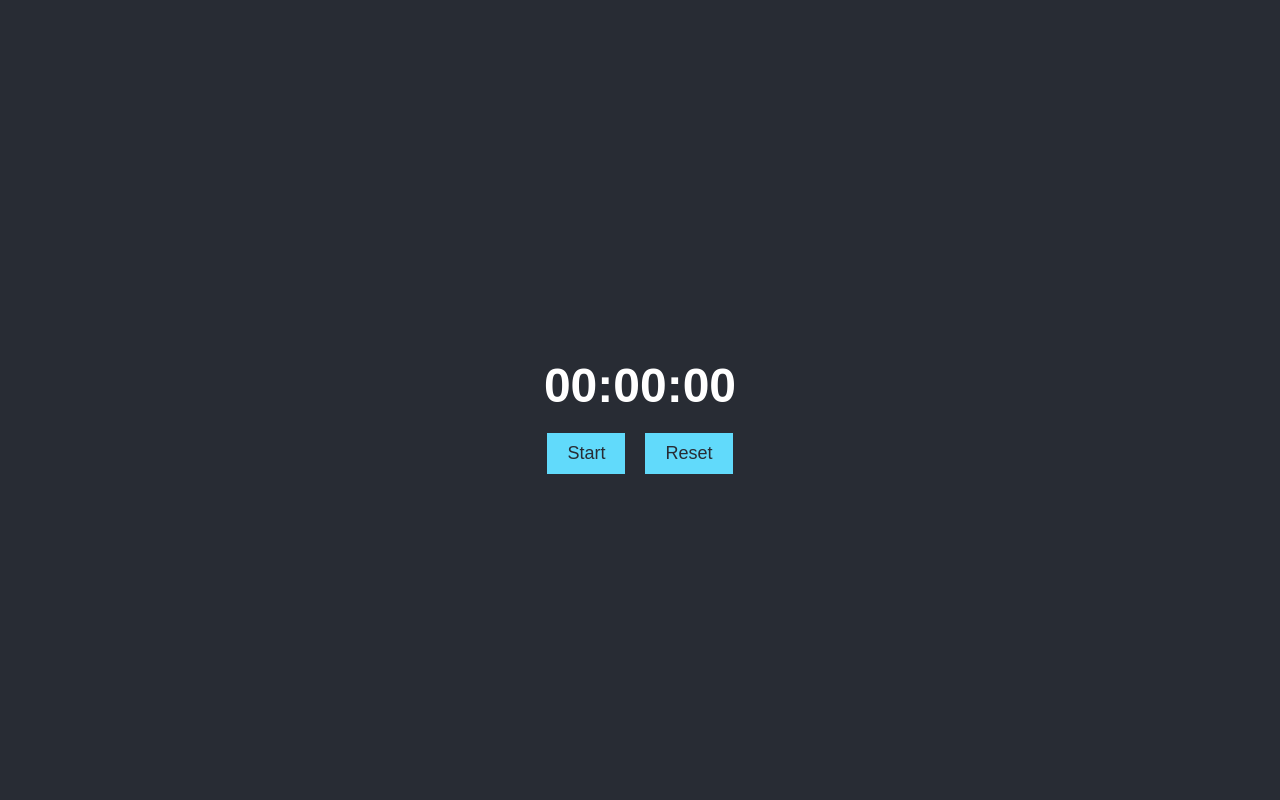
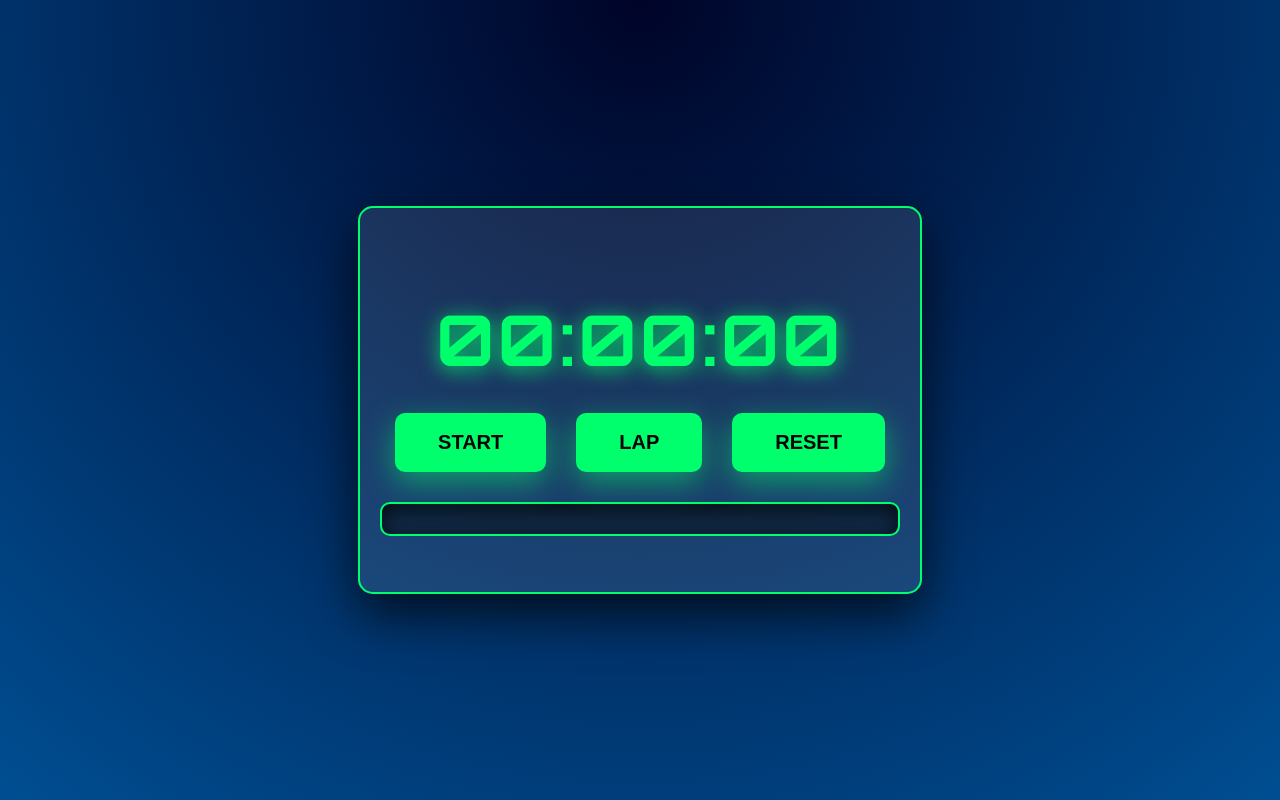
Before and after one commit to yaman099/Stop-Watch, a plain HTML site: page index.html in a window 1280 px wide. Drawn offline with Linux system fonts and the light colour scheme.

Commit message:
added sports mode

```diff
--- a/index.html
+++ b/index.html
@@ -11,8 +11,10 @@
         <h1>00:00:00</h1>
         <div class="controls">
             <button id="start-stop">Start</button>
+            <button id="lap">Lap</button>
             <button id="reset">Reset</button>
         </div>
+        <ul id="laps"></ul>
     </div>
     <script src="script.js"></script>
 </body>
--- a/script.js
+++ b/script.js
@@ -2,10 +2,13 @@ let timer;
 let isRunning = false;
 let startTime;
 let elapsedTime = 0;
+let lapCounter = 1;
 
 const display = document.querySelector('h1');
 const startStopButton = document.getElementById('start-stop');
 const resetButton = document.getElementById('reset');
+const lapButton = document.getElementById('lap');
+const lapsList = document.getElementById('laps');
 
 function updateTime() {
     elapsedTime = Date.now() - startTime;
@@ -43,4 +46,16 @@ resetButton.addEventListener('click', () => {
     isRunning = false;
     display.textContent = '00:00:00';
     startStopButton.textContent = 'Start';
+    lapsList.innerHTML = '';
+    lapCounter = 1;
 });
+
+lapButton.addEventListener('click', () => {
+    if (isRunning) {
+        const lapTime = formatTime(elapsedTime);
+        const lapItem = document.createElement('li');
+        lapItem.textContent = `Lap ${lapCounter}: ${lapTime}`;
+        lapsList.appendChild(lapItem);
+        lapCounter++;
+    }
+});
--- a/style.css
+++ b/style.css
@@ -1,4 +1,190 @@
+/* sports mode */
+@import url('https://fonts.googleapis.com/css2?family=Orbitron:wght@500;700&display=swap');
+
 body {
+    display: flex;
+    justify-content: center;
+    align-items: center;
+    height: 100vh;
+    margin: 0;
+    font-family: 'Orbitron', sans-serif;
+    background: radial-gradient(circle at top, #000428, #004e92);
+    color: #fff;
+}
+
+.stopwatch {
+    text-align: center;
+    background: rgba(255, 255, 255, 0.1);
+    padding: 40px 20px;
+    border-radius: 15px;
+    box-shadow: 0 20px 50px rgba(0, 0, 0, 0.7);
+    border: 2px solid #00ff6c;
+}
+
+h1 {
+    font-size: 70px;
+    margin-bottom: 30px;
+    letter-spacing: 3px;
+    text-shadow: 0 3px 20px rgba(0, 255, 108, 0.8);
+    color: #00ff6c;
+}
+
+.controls {
+    display: flex;
+    justify-content: center;
+    margin-bottom: 20px;
+}
+
+button {
+    background-color: #00ff6c;
+    border: 3px solid #00ff6c;
+    color: black;
+    padding: 15px 40px;
+    font-size: 20px;
+    margin: 0 15px;
+    cursor: pointer;
+    transition: all 0.3s ease;
+    border-radius: 10px;
+    box-shadow: 0 10px 30px rgba(0, 255, 108, 0.5);
+    outline: none;
+    font-weight: bold;
+    text-transform: uppercase;
+}
+
+button:hover {
+    background-color: #007a3d;
+    border-color: #007a3d;
+    transform: scale(1.05);
+    box-shadow: 0 15px 35px rgba(0, 255, 108, 0.7);
+    color: #fff;
+}
+
+button:active {
+    background-color: #004d26;
+    border-color: #004d26;
+    transform: scale(0.98);
+    box-shadow: 0 8px 25px rgba(0, 255, 108, 0.5);
+}
+
+#laps {
+    list-style-type: none;
+    padding: 0;
+    margin-top: 30px;
+    max-height: 200px;
+    overflow-y: auto;
+    background: rgba(0, 0, 0, 0.4);
+    border-radius: 10px;
+    padding: 15px;
+    box-shadow: inset 0 5px 20px rgba(0, 0, 0, 0.7);
+    border: 2px solid #00ff6c;
+}
+
+#laps li {
+    background-color: rgba(0, 255, 108, 0.3);
+    padding: 10px;
+    margin: 8px 0;
+    border-radius: 5px;
+    font-size: 20px;
+    color: #00ff6c;
+    text-shadow: 0 2px 5px rgba(0, 255, 108, 0.5);
+    transition: all 0.3s ease;
+}
+
+#laps li:hover {
+    background-color: rgba(0, 255, 108, 0.5);
+    transform: translateX(15px);
+}
+
+
+/* better UI version */
+/* body {
+    display: flex;
+    justify-content: center;
+    align-items: center;
+    height: 100vh;
+    margin: 0;
+    font-family: 'Poppins', sans-serif;
+    background: linear-gradient(135deg, #1e3c72 0%, #2a5298 100%);
+    color: #fff;
+}
+
+.stopwatch {
+    text-align: center;
+    background: rgba(255, 255, 255, 0.1);
+    padding: 40px 20px;
+    border-radius: 15px;
+    box-shadow: 0 10px 30px rgba(0, 0, 0, 0.3);
+}
+
+h1 {
+    font-size: 60px;
+    margin-bottom: 30px;
+    letter-spacing: 2px;
+    text-shadow: 0 3px 10px rgba(0, 0, 0, 0.3);
+}
+
+.controls {
+    display: flex;
+    justify-content: center;
+    margin-bottom: 20px;
+}
+
+button {
+    background-color: #ff6f61;
+    border: none;
+    color: white;
+    padding: 15px 30px;
+    font-size: 18px;
+    margin: 0 10px;
+    cursor: pointer;
+    transition: all 0.3s ease;
+    border-radius: 30px;
+    box-shadow: 0 6px 15px rgba(0, 0, 0, 0.2);
+    outline: none;
+}
+
+button:hover {
+    background-color: #ff4c3b;
+    transform: translateY(-3px);
+    box-shadow: 0 10px 20px rgba(0, 0, 0, 0.3);
+}
+
+button:active {
+    background-color: #ff381f;
+    transform: translateY(1px);
+    box-shadow: 0 4px 10px rgba(0, 0, 0, 0.2);
+}
+
+#laps {
+    list-style-type: none;
+    padding: 0;
+    margin-top: 20px;
+    max-height: 200px;
+    overflow-y: auto;
+    background: rgba(0, 0, 0, 0.2);
+    border-radius: 10px;
+    padding: 10px;
+    box-shadow: inset 0 4px 10px rgba(0, 0, 0, 0.2);
+}
+
+#laps li {
+    background-color: rgba(255, 255, 255, 0.2);
+    padding: 10px;
+    margin: 5px 0;
+    border-radius: 5px;
+    font-size: 18px;
+    color: #ff6f61;
+    text-shadow: 0 2px 5px rgba(0, 0, 0, 0.2);
+    transition: all 0.3s ease;
+}
+
+#laps li:hover {
+    background-color: rgba(255, 111, 97, 0.3);
+    transform: translateX(10px);
+} */
+
+/* older version */
+/* body {
     display: flex;
     justify-content: center;
     align-items: center;
@@ -21,6 +207,7 @@ h1 {
 .controls {
     display: flex;
     justify-content: center;
+    margin-bottom: 20px;
 }
 
 button {
@@ -32,6 +219,7 @@ button {
     margin: 0 10px;
     cursor: pointer;
     transition: background-color 0.3s ease;
+    border-radius: 5px;
 }
 
 button:hover {
@@ -41,3 +229,18 @@ button:hover {
 button:active {
     background-color: #1e90ff;
 }
+
+#laps {
+    list-style-type: none;
+    padding: 0;
+    margin-top: 20px;
+}
+
+#laps li {
+    background-color: #444;
+    padding: 10px;
+    margin: 5px 0;
+    border-radius: 5px;
+    font-size: 16px;
+    color: #61dafb;
+} */
```
